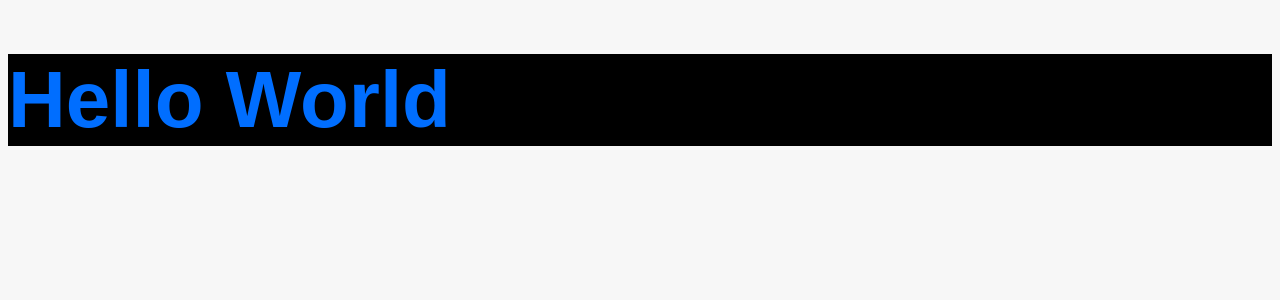
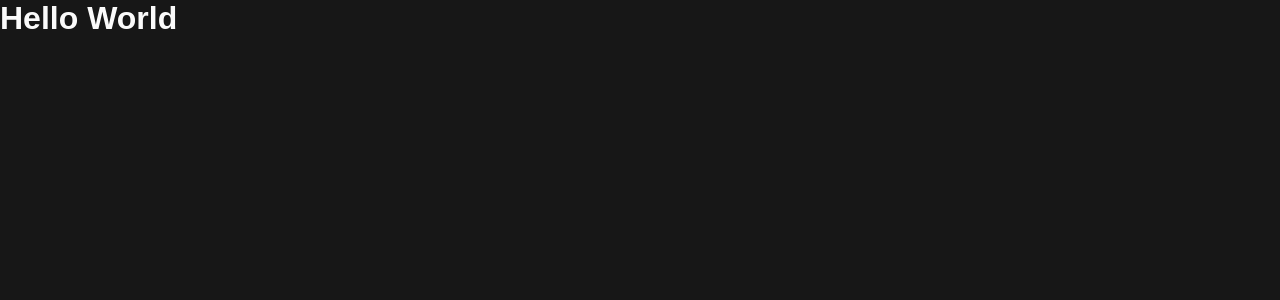
Before and after one commit to okayosilva/chronos-pomodoro-web, a React (Vite) app: page / in a window 1280 px wide. Shown: the top 300 px of the page. Built offline with nearby package versions, Linux system fonts and the light colour scheme.

Commit message:
style: add dark theme

```diff
--- a/src/components/heading/heading.module.css
+++ /dev/null
@@ -1,6 +0,0 @@
-.heading {
-  background: #000;
-}
-.heading2 {
-  color: #006eff;
-}
--- a/src/components/heading/index.tsx
+++ b/src/components/heading/index.tsx
@@ -1,6 +1,3 @@
-import styles from './heading.module.css';
-
 export function Heading({ children }: { children: React.ReactNode }) {
-  const classes = `${styles.heading} ${styles.heading2}`;
-  return <h1 className={classes}>{children}</h1>;
+  return <h1>{children}</h1>;
 }
--- a/src/styles/global.css
+++ b/src/styles/global.css
@@ -1,11 +1,20 @@
-body {
-  background-color: var(--background-color);
+* {
+  margin: 0;
+  padding: 0;
+  box-sizing: border-box;
   font-family: sans-serif;
-  color: var(--text-color);
-  font-size: 2rem;
+  -webkit-font-smoothing: antialiased;
+  -moz-osx-font-smoothing: grayscale;
 }
 
-h1 {
-  color: var(--color-primary);
-  font-size: 5rem;
+html {
+  font-size: 62.5%;
 }
+
+body {
+  font-family: system-ui, -apple-system, BlinkMacSystemFont, 'Segoe UI', Roboto,
+    Oxygen, Ubuntu, Cantarell, 'Open Sans', 'Helvetica Neue', sans-serif;
+  font-size: 1.6rem;
+  background-color: var(--neutral-900);
+  color: var(--neutral-50);
+}
--- a/src/styles/theme.css
+++ b/src/styles/theme.css
@@ -1,9 +1,49 @@
 :root {
-  --color-primary: #8338ec;
-  --color-secondary: #ffbe0b;
-  --color-tertiary: #fb5607;
-  --color-quaternary: #ff006e;
-  --color-quinary: #8338ec;
+  --gray-100: #f1f5f9;
+  --gray-200: #e2e8f0;
+  --gray-300: #cbd5e1;
+  --gray-400: #94a3b8;
+  --gray-500: #64748b;
+  --gray-600: #475569;
+  --gray-700: #334155;
+  --gray-800: #1e293b;
+  --gray-900: #0f172a;
 
-  --background-color: #f7f7f7;
+  --neutral-50: #fafafa;
+  --neutral-100: #f5f5f5;
+  --neutral-200: #e5e5e5;
+  --neutral-300: #d4d4d4;
+  --neutral-400: #a3a3a3;
+  --neutral-500: #737373;
+  --neutral-600: #525252;
+  --neutral-700: #404040;
+  --neutral-800: #262626;
+  --neutral-900: #171717;
+  --neutral-950: #0a0a0a;
+
+  --primary-light: #60a5fa;
+  --primary: #2563eb;
+  --primary-dark: #1e40af;
+
+  --link-color: #3b82f6;
+  --link-hover: #1d4ed8;
+
+  --success: #4ade80;
+  --warning: #fbbf24;
+  --error: #ef4444;
+  --info: #38bdf8;
+
+  --text-over-primary: #f8fafc;
+  --text-over-primary-dark: #f8fafc;
+  --text-over-primary-light: #0f172a;
+  --text-over-success: #0f172a;
+  --text-over-warning: #0f172a;
+  --text-over-error: #f8fafc;
+  --text-over-info: #0f172a;
+
+  --text-default: #f1f5f9;
+  --text-muted: #94a3b8;
+
+  --disabled: #64748b;
+  --text-disabled: #94a3b8;
 }
```
